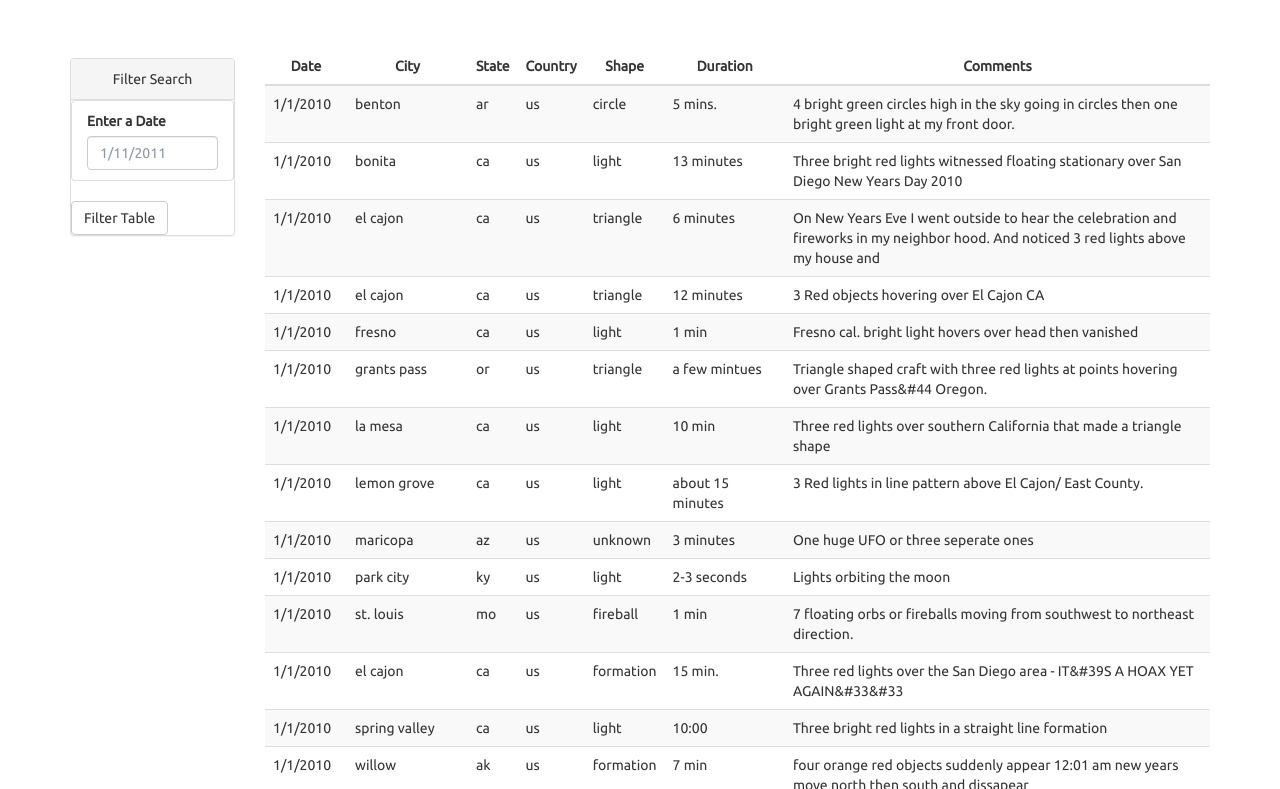
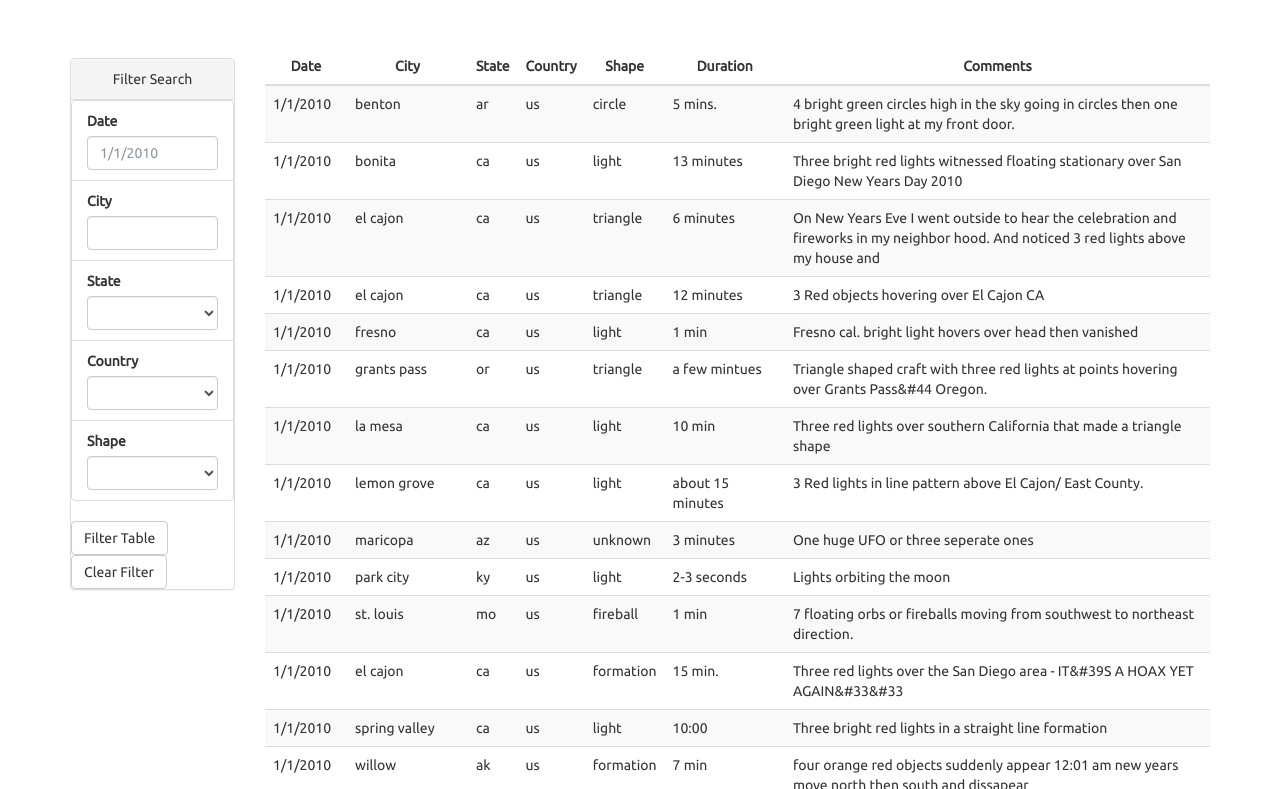
Before and after one commit to robert-rd-wood/ufo-sightings, a plain HTML site: page index.html in a window 1280 px wide. Shown: the part 614-1403 px from the top of the page. Drawn offline with nearby package versions, Linux system fonts and the light colour scheme.

Commit message:
Update to app.js

```diff
--- a/index.html
+++ b/index.html
@@ -8,6 +8,11 @@
   <link rel="stylesheet" href="https://maxcdn.bootstrapcdn.com/bootswatch/3.3.7/superhero/bootstrap.min.css">
   <link href="https://fonts.googleapis.com/css?family=Ubuntu" rel="stylesheet">
   <link rel="stylesheet" href="static/css/style.css">
+
+  <!-- Include required js elements for Bootstrap -->
+  <script src="https://code.jquery.com/jquery-3.2.1.slim.min.js" integrity="sha384-KJ3o2DKtIkvYIK3UENzmM7KCkRr/rE9/Qpg6aAZGJwFDMVNA/GpGFF93hXpG5KkN" crossorigin="anonymous"></script>
+  <script src="https://cdnjs.cloudflare.com/ajax/libs/popper.js/1.12.9/umd/popper.min.js" integrity="sha384-ApNbgh9B+Y1QKtv3Rn7W3mgPxhU9K/ScQsAP7hUibX39j7fakFPskvXusvfa0b4Q" crossorigin="anonymous"></script>
+  <script src="https://maxcdn.bootstrapcdn.com/bootstrap/4.0.0/js/bootstrap.min.js" integrity="sha384-JZR6Spejh4U02d8jOt6vLEHfe/JQGiRRSQQxSfFWpi1MquVdAyjUar5+76PVCmYl" crossorigin="anonymous"></script></head>
 </head>
 
 <body>
@@ -36,12 +41,47 @@
                   <div class="form-group">
                     <ul class="list-group" id="filters">
                       <li class="filter list-group-item">
-                        <label for="date">Enter a Date</label>
-                        <input class="form-control" id="datetime" type="text" placeholder="1/11/2011">
+                        <label for="date">Date</label>
+                        <input class="form-control" id="datetime" type="text" placeholder="1/1/2010">
+                      </li>
+                      <li class="filter list-group-item">
+                        <label for="city">City</label>
+                        <input class="form-control" id="city-name" type="text">
+                      </li>
+                      <li class="filter list-group-item">
+                        <label for="state">State</label>
+                        <select class="form-control" id="state-name">
+                          <option></option>
+                          <option>1</option>
+                          <option>2</option>
+                          <option>3</option>
+                          <option>4</option>
+                        </select>
+                      </li>
+                      <li class="filter list-group-item">
+                        <label for="country">Country</label>
+                        <select class="form-control" id="country-name">
+                          <option></option>
+                          <option>1</option>
+                          <option>2</option>
+                          <option>3</option>
+                          <option>4</option>
+                        </select>
+                      </li>
+                      <li class="filter list-group-item">
+                        <label for="shape">Shape</label>
+                        <select class="form-control" id="shape-name">
+                          <option></option>
+                          <option>1</option>
+                          <option>2</option>
+                          <option>3</option>
+                          <option>4</option>
+                        </select>
                       </li>
                     </ul>
                   </div>
                   <button id="filter-btn" type="submit" class="btn btn-default">Filter Table</button>
+                  <button id="clear-btn" type="submit" class="btn btn-default">Clear Filter</button>
                 </form>
               </div>
             </div>
--- a/static/js/app.js
+++ b/static/js/app.js
@@ -5,9 +5,13 @@ var tbody = d3.select("tbody");
 // Write full table
 tableData.forEach(writeTable);
 
+// Write row and columns
 function writeTable(ufoReport) {
 
+    // Append row element
     var row = tbody.append("tr");
+
+    // Loop through each key-value pair
     Object.entries(ufoReport).forEach(function([key, value]) {
         // Append a cell to the row for each value
         // in the UFO object
@@ -15,9 +19,6 @@ function writeTable(ufoReport) {
         cell.text(value);
     });
 }
-
-// Declare variable for Filter button
-var filterButton = d3.select("#filter-btn");
 
 // Function to handle Filter
 function handleFilter(event) {
@@ -48,5 +49,27 @@ function handleFilter(event) {
     });
 }
 
-// Define my button
+function handleClear(event) {
+
+    // Prevent the page from refreshing
+    d3.event.preventDefault();
+
+    // Delete current table
+    d3.selectAll("tbody>tr").remove();
+
+    // Write full table
+    tableData.forEach(writeTable);
+
+}
+
+// Declare variable for Filter Table button
+var filterButton = d3.select("#filter-btn");
+
+// Declare variable for Clear Filter button
+var clearButton = d3.select("#clear-btn");
+
+// Define Filter Table button action
 filterButton.on("click",handleFilter);
+
+// Define Clear Filter button action
+clearButton.on("click",handleClear);
```
